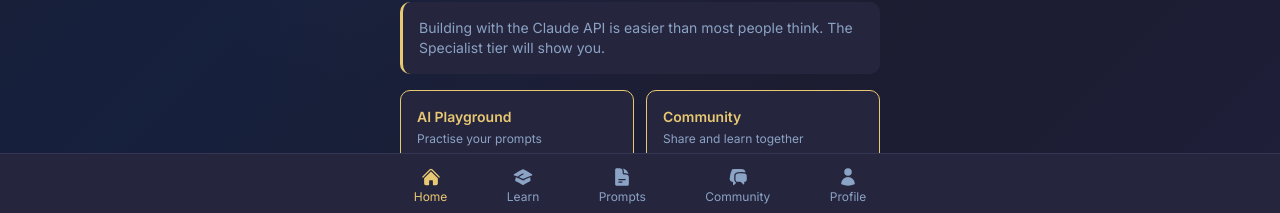
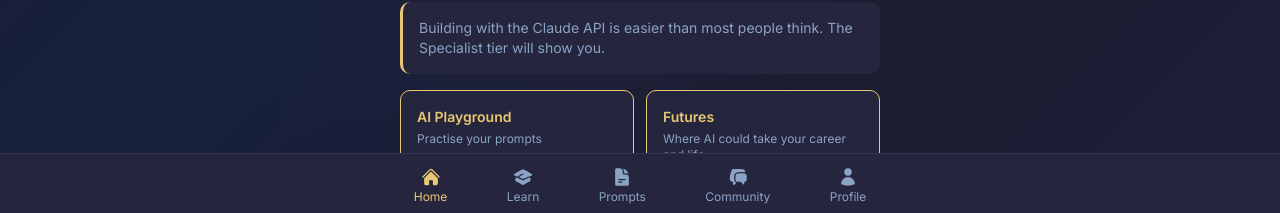
Before and after one commit to alexfagioli-cyber/relentless-af-academy, a Next.js app: page / in a window 1280 px wide. Shown: the part 582-795 px from the top of the page. Built offline with nearby package versions, Linux system fonts and the light colour scheme; no server answers; the database is empty.

Commit message:
fix: dashboard grid — replace Community card with Futures
Community is in the bottom nav; Futures card links to /futures
with description 'Where AI could take your career and life'

```diff
--- a/src/app/page.tsx
+++ b/src/app/page.tsx
@@ -269,9 +269,9 @@
             <p className="text-sm font-semibold" style={{ color: '#E8C872' }}>AI Playground</p>
             <p className="text-xs mt-1" style={{ color: '#8BA3C4' }}>Practise your prompts</p>
           </Link>
-          <Link href="/community" className="rounded-lg p-4 transition-all" style={{ backgroundColor: '#25253D', border: '1px solid #E8C872' }}>
-            <p className="text-sm font-semibold" style={{ color: '#E8C872' }}>Community</p>
-            <p className="text-xs mt-1" style={{ color: '#8BA3C4' }}>Share and learn together</p>
+          <Link href="/futures" className="rounded-lg p-4 transition-all" style={{ backgroundColor: '#25253D', border: '1px solid #E8C872' }}>
+            <p className="text-sm font-semibold" style={{ color: '#E8C872' }}>Futures</p>
+            <p className="text-xs mt-1" style={{ color: '#8BA3C4' }}>Where AI could take your career and life</p>
           </Link>
           <Link href="/tools" className="rounded-lg p-4 transition-all" style={{ backgroundColor: '#25253D', border: '1px solid #E8C872' }}>
             <p className="text-sm font-semibold" style={{ color: '#E8C872' }}>AI Tools</p>
```
